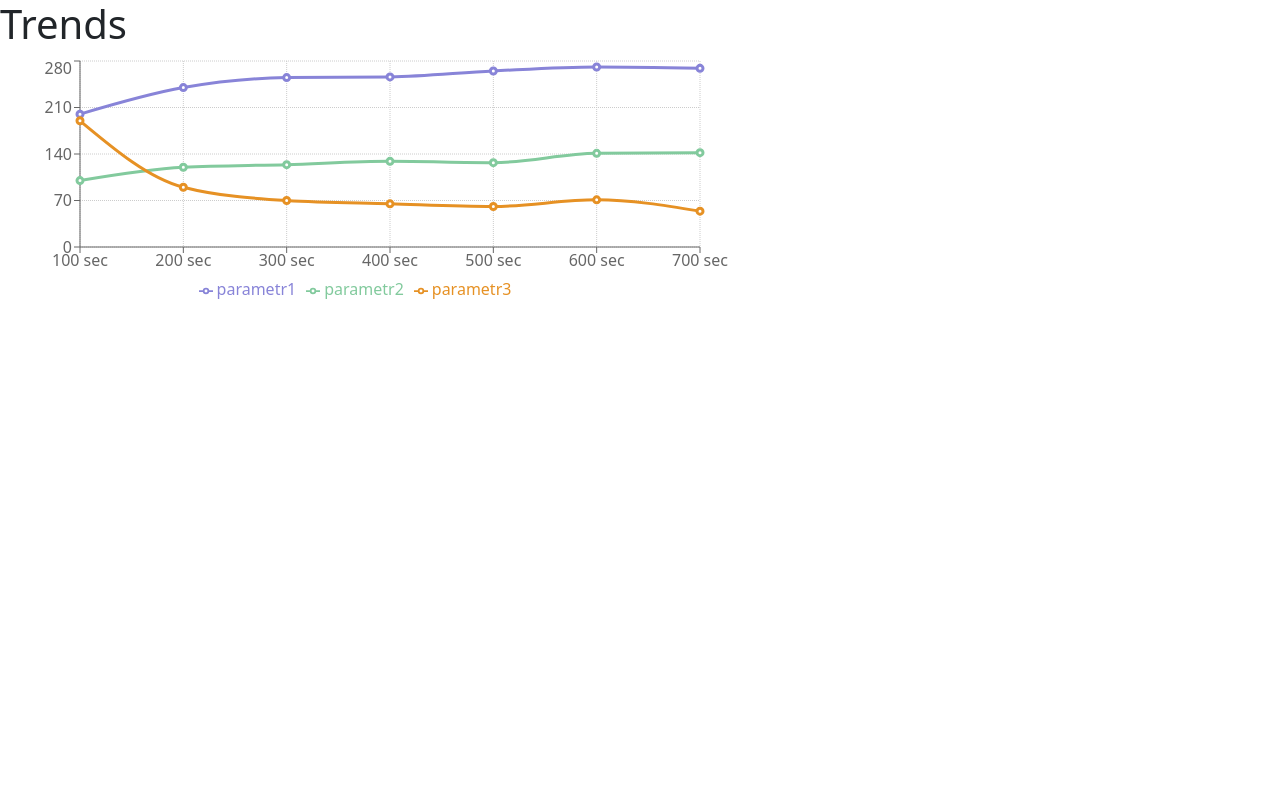
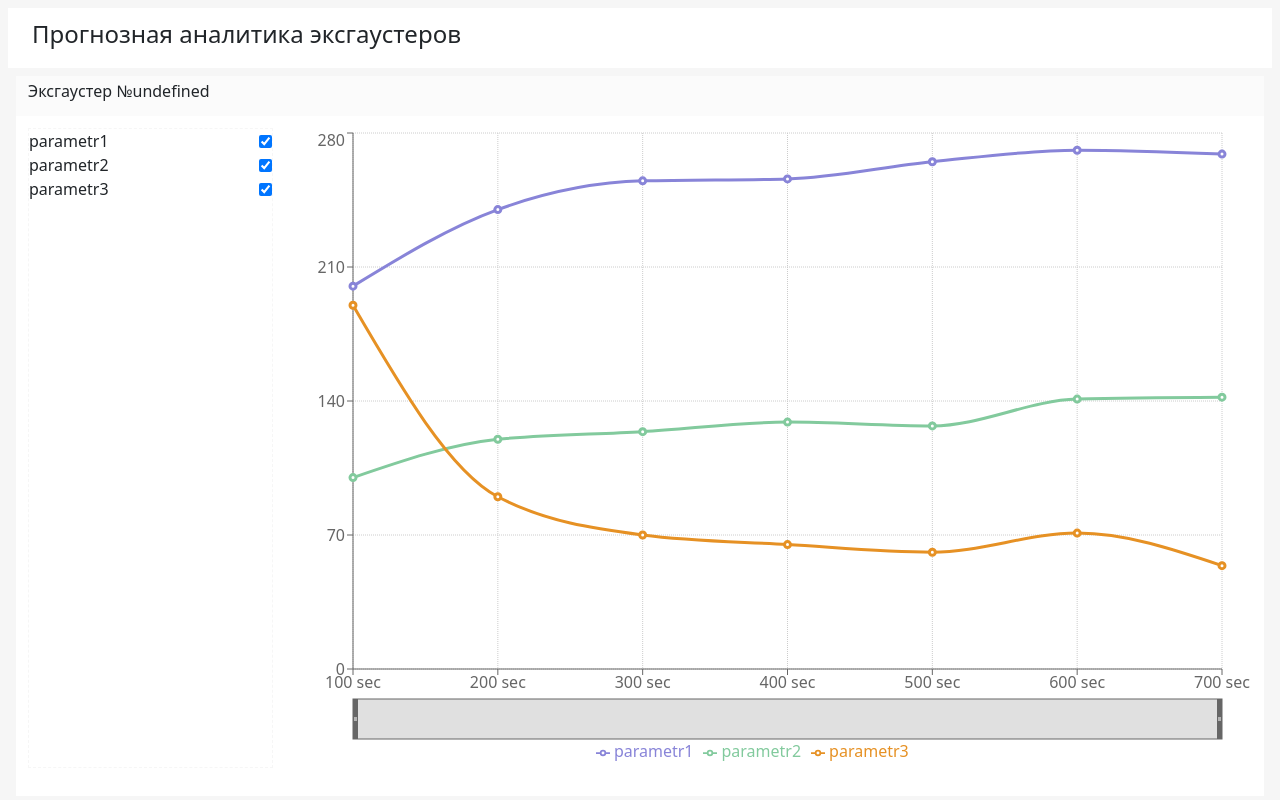
Before and after one commit to xCTAPx/monitoring, a React (Vite) app in the folder client/: page /trends in a window 1280 px wide. Built offline with nearby package versions, Linux system fonts and the light colour scheme; the HTML template or start-up script is replaced by a standard one.

Commit message:
Added chart

```diff
--- a/client/src/pages/General/components/Exhauster.tsx
+++ b/client/src/pages/General/components/Exhauster.tsx
@@ -64,7 +64,7 @@ const Parameters = styled.div`
     align-items: center;
     width: 95%;
     margin: auto;
-    height: 55vh;
+    height: 50vh;
     overflow-x: hidden;
     overflow-y: auto;
 `
--- a/client/src/pages/Trends/Trends.tsx
+++ b/client/src/pages/Trends/Trends.tsx
@@ -1,15 +1,57 @@
-import React from 'react'
+import React, { useCallback, useMemo, useState } from 'react'
 import {
+    Brush,
     CartesianGrid,
     Legend,
     Line,
     LineChart,
+    ResponsiveContainer,
     Tooltip,
     XAxis,
     YAxis,
 } from 'recharts'
+import styled from 'styled-components'
+import { MainLayout } from '../../layouts'
+import { EColors } from '../../utils'
+import { Row } from './components'
+import { checkIsShown, getParamsList } from './utils'
 
-type Props = {}
+type Props = {
+    exhausterNumber: string
+}
+
+export type IParam = {
+    name: string
+    isShown: boolean
+}
+
+const STROKE_WIDTH = 3
+
+const Content = styled.div`
+    display: flex;
+`
+const ChartWrapper = styled.div`
+    width: 80%;
+    height: 80vh;
+`
+const Menu = styled.div`
+    ::-webkit-scrollbar {
+        width: 6px;
+    }
+
+    ::-webkit-scrollbar-track {
+        -webkit-box-shadow: inset 0 0 6px rgba(0, 0, 0, 0.3);
+        border-radius: 10px;
+    }
+
+    ::-webkit-scrollbar-thumb {
+        border-radius: 10px;
+        -webkit-box-shadow: inset 0 0 6px rgba(0, 0, 0, 0.5);
+    }
+    width: 20%;
+    height: 80vh;
+    border: 1px dashed ${EColors.background_primary};
+`
 
 const data = [
     {
@@ -17,59 +59,91 @@ const data = [
         parametr1: 200,
         parametr2: 100,
         parametr3: 190,
-        timestamp: Date.now(), // this example shows that we can put any data to these objects
     },
     {
         name: '200 sec',
         parametr1: 240,
         parametr2: 120,
         parametr3: 90,
-        timestamp: Date.now() + 10,
     },
     {
         name: '300 sec',
         parametr1: 255,
         parametr2: 124,
         parametr3: 70,
-        timestamp: Date.now() + 20,
     },
     {
         name: '400 sec',
         parametr1: 256,
         parametr2: 129,
         parametr3: 65,
-        timestamp: Date.now() + 30,
     },
     {
         name: '500 sec',
         parametr1: 265,
         parametr2: 127,
         parametr3: 61,
-        timestamp: Date.now() + 40,
     },
     {
         name: '600 sec',
         parametr1: 271,
         parametr2: 141,
         parametr3: 71,
-        timestamp: Date.now() + 50,
     },
     {
         name: '700 sec',
         parametr1: 269,
         parametr2: 142,
         parametr3: 54,
-        timestamp: Date.now() + 60,
     },
 ]
 
-export const Trends: React.FC<Props> = () => {
+export const Trends: React.FC<Props> = ({ exhausterNumber }) => {
+    const params = useMemo(() => getParamsList(data), [data])
+    const initialParamsList: IParam[] = useMemo(
+        () => params.map((param) => ({ name: param, isShown: true })),
+        [params]
+    )
+
+    const [paramsList, setParamsList] = useState<IParam[]>(initialParamsList)
+
+    const checkIfParamShown = useCallback(
+        (parametrName: string) => {
+            return checkIsShown(paramsList, parametrName)
+        },
+        [paramsList]
+    )
+
+    const onChangeValue = useCallback((name: string, value: boolean) => {
+        console.log(name, value)
+        setParamsList((prevParams) =>
+            prevParams.map((param) =>
+                param.name === name
+                    ? { ...param, isShown: value }
+                    : { ...param }
+            )
+        )
+    }, [])
+
     return (
-        <>
-            <h1>Trends</h1>
+        <MainLayout
+            title="Прогнозная аналитика эксгаустеров"
+            screenTitle={`Эксгаустер №${exhausterNumber}`}
+        >
+            <Content>
+                <Menu>
+                    {paramsList.map((param) => (
+                        <Row
+                            key={param.name}
+                            name={param.name}
+                            isSelected={param.isShown}
+                            onChange={onChangeValue}
+                        />
+                    ))}
+                </Menu>
+                <ChartWrapper>
+                    <ResponsiveContainer width="100%" height="100%">
                         <LineChart
-                width={730}
-                height={250}
                             data={data}
                             margin={{ top: 5, right: 30, left: 20, bottom: 5 }}
                         >
@@ -82,21 +156,28 @@ export const Trends: React.FC<Props> = () => {
                                 type="monotone"
                                 dataKey="parametr1"
                                 stroke="#8884d8"
-                    strokeWidth={3}
+                                strokeWidth={STROKE_WIDTH}
+                                hide={!checkIfParamShown('parametr1')}
                             />
                             <Line
                                 type="monotone"
                                 dataKey="parametr2"
                                 stroke="#82ca9d"
-                    strokeWidth={3}
+                                strokeWidth={STROKE_WIDTH}
+                                hide={!checkIfParamShown('parametr2')}
                             />
                             <Line
                                 type="monotone"
                                 dataKey="parametr3"
                                 stroke="#e69124"
-                    strokeWidth={3}
+                                strokeWidth={STROKE_WIDTH}
+                                hide={!checkIfParamShown('parametr3')}
                             />
+                            <Brush />
                         </LineChart>
-        </>
+                    </ResponsiveContainer>
+                </ChartWrapper>
+            </Content>
+        </MainLayout>
     )
 }
--- /dev/null
+++ b/client/src/pages/Trends/components/Row.tsx
@@ -0,0 +1,27 @@
+import React from 'react'
+import styled from 'styled-components'
+
+type Props = {
+    name: string
+    isSelected: boolean
+    onChange: (name: string, value: boolean) => void
+}
+
+const Wrapper = styled.div`
+    display: flex;
+    align-items: center;
+    justify-content: space-between;
+`
+
+export const Row: React.FC<Props> = ({ name, isSelected, onChange }) => {
+    return (
+        <Wrapper>
+            <span>{name}</span>
+            <input
+                type="checkbox"
+                checked={isSelected}
+                onChange={(newVal) => onChange(name, newVal.target.checked)}
+            />
+        </Wrapper>
+    )
+}
--- /dev/null
+++ b/client/src/pages/Trends/components/index.ts
@@ -0,0 +1 @@
+export { Row } from './Row'
--- /dev/null
+++ b/client/src/pages/Trends/utils.ts
@@ -0,0 +1,14 @@
+import { IParam } from './Trends'
+
+export function getParamsList(data: object[]) {
+    const keys = Object.keys(data[0])
+    const withoutExceptKeys = keys.filter((key) => key !== 'name')
+
+    return withoutExceptKeys
+}
+
+export function checkIsShown(paramsList: IParam[], name: string): boolean {
+    const currentParam = paramsList.find((param) => param.name === name)
+
+    return !!currentParam?.isShown
+}
```
Lines whose indentation alone changed are shown as unchanged.
